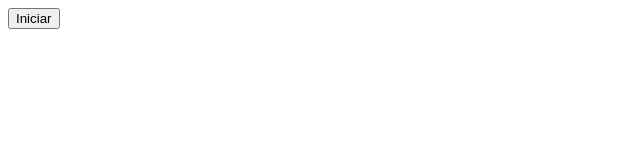
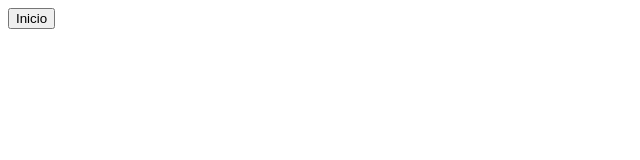
Before and after one commit to Gabriel1406/urna-eletronica, a plain HTML site: page index.html in a window 1280 px wide. Shown: the full height of the page, 0-640 px from the left. Drawn offline with Linux system fonts and the light colour scheme.

Commit message:
Desafios

```diff
--- a/index.html
+++ b/index.html
@@ -5,7 +5,7 @@
     <title>Document</title>
 </head>
 <body>
-    <button type="button" onclick="urnaEletronica()">Iniciar</button>
+    <button type="button" onclick="urnaEletronica()">Inicio</button>
     <script src="./urnaEletronica.js"></script>
 </body>
 </html>
--- a/urnaEletronica.js
+++ b/urnaEletronica.js
@@ -56,7 +56,7 @@ function urnaEletronica() {
 
 
     console.clear();
-    console.log('** BOLETIM DE URNA - RESULTADOS **');
+    console.log('BOLETIM DE URNA - RESULTADOS');
     console.log('Total de votos: ' + totalVotos);
     console.log('Total de votos do candidato 1: ' + totalVotosCandidato1 + ' voto(s) (' + (totalVotosCandidato1 / totalVotos * 100) + '%)');
     console.log('Total de votos do candidato 2: ' + totalVotosCandidato2 + ' voto(s) (' + (totalVotosCandidato2 / totalVotos * 100) + '%)');
```
